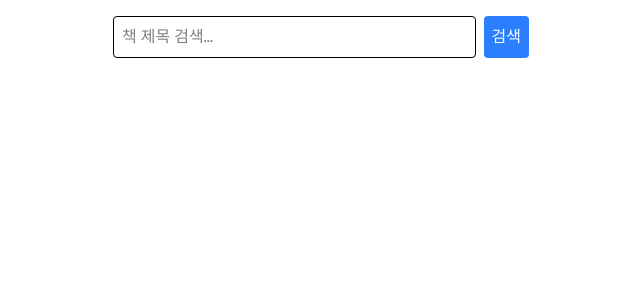
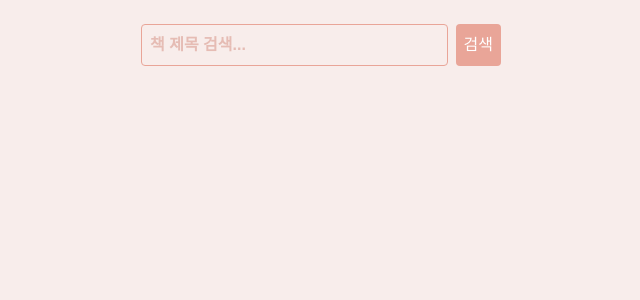
Before and after one commit to moonhigh48/Notion-book-widget, a Next.js app: page / in a window 1280 px wide. Shown: the top 300 px of the page, without its empty margins (319-959 px from the left). Built offline with nearby package versions, Linux system fonts and the light colour scheme.

Commit message:
Update page.tsx
글꼴 변경
전체적인 디자인 변경 - 채색, 여백 등등

```diff
--- a/app/page.tsx
+++ b/app/page.tsx
@@ -7,7 +7,7 @@ export default function BookWidget() {
   const [loading, setLoading] = useState(false);
 
   // 별점 관련 상태 추가
-  const [hover, setHover] = useState(0);
+  const [hover, setHover] = useState({isbn:'', rating:0});
 
   // 1. 검색 함수
   const searchBooks = async () => {
@@ -39,47 +39,61 @@ export default function BookWidget() {
   };
 
   return (
-    <div className="p-4 max-w-md mx-auto font-sans">
+    <div style={{
+      "--color1":"#f8edeb",
+      "--color2":"#e9a598",
+      "--color3":"#d48c7e",
+      "--color4":"#C77B6D",
+      "--color5":"#f3dad6"
+    } as React.CSSProperties}
+    // 검색창 영역
+      className="p-4 bg-[var(--color1)] min-h-screen font-konkon">
+      <div className="px-4 py-2 max-w-98 mx-auto">
         <div className="flex gap-2 mb-4">
           <input
             type="text"
             value={keyword}
             onChange={(e) => setKeyword(e.target.value)}
             placeholder="책 제목 검색..."
-          className="border p-2 flex-1 rounded text-black"
+            className="selection:bg-[var(--color4)] selection:text-white outline-none border border-[var(--color2)]
+            focus:border-[var(--color3)] focus:ring-1 focus:ring-[var(--color3)]
+            p-2 flex-1 rounded text-bold text-[var(--color3)] font-bold"
             onKeyDown={(e) => e.key === 'Enter' && searchBooks()}
           />
-        <button onClick={searchBooks} className="bg-blue-500 text-white p-2 rounded">
+          <button onClick={searchBooks} className={`bg-[var(--color2)] text-white p-2 rounded`}>
             검색
           </button>
         </div>
+      </div>
 
-      {loading && <p className="text-center">검색 중...</p>}
+      {loading && <p className="text-center text-[var(--color4)]">검색 중...</p>}
 
-      <div className="space-y-4">
+      <div className="space-y-4 flex flex-col items-center w-full ">
         {books.map((book: any) => (
-          <div key={book.isbn} className="border p-4 rounded-lg flex flex-col items-center bg-white shadow-sm">
-            <img src={book.cover} alt={book.title} className="w-24 h-36 object-cover mb-2 shadow" />
-            <h3 className="font-bold text-center text-sm line-clamp-2 text-black">{book.title}</h3>
-            <p className="text-xs text-gray-500 mb-3">{book.author}</p>
-
+          <div key={book.isbn} className="border border-[var(--color3)] w-full max-w-90 p-4 rounded-lg flex gap-3 [var(--color1)] shadow-sm items-center">
+            <img src={book.cover} alt={book.title} className="w-20 h-30 object-cover shadow flex-shrink-0"/>
+            <div className="flex flex-col">
+              <h3 className="font-bold text-sm line-clamp-2 text-[var(--color3)] text-center">{book.title}</h3>
+              <p className="text-xs text-[var(--color2)] text-center mb-3">{book.author}</p>
               {/* 별점 저장 UI 부분 */}
-            <div className="flex flex-col items-center border-t pt-3 w-full">
-              <span className="text-xs text-gray-400 mb-1">별점을 클릭하여 저장</span>
+              <div className="flex flex-col items-center border-t border-[var(--color4)] pt-3 w-full">
                 <div className="flex gap-1">
-                {[1, 2, 3, 4, 5].map((star) => (
+                  {[1, 2, 3, 4, 5].map((star) => {
+                    const isHovered = hover.isbn === book.isbn && star <= hover.rating;
+                  return (
                     <button
                       key={star}
-                    className={`text-3xl transition-transform hover:scale-125 ${
-                      star <= hover ? 'text-yellow-400' : 'text-gray-200'
+                      className={`text-2xl transition-transform hover:scale-125 ${
+                        isHovered ? 'text-[var(--color3)]' : 'text-[var(--color5)]'
                       }`}
-                    onMouseEnter={() => setHover(star)}
-                    onMouseLeave={() => setHover(0)}
+                      onMouseEnter={() => setHover({isbn:book.isbn, rating:star})}
+                      onMouseLeave={() => setHover({isbn:'', rating:0})}
                       onClick={() => saveWithRating(book, star)} // 클릭하면 바로 저장 함수 호출!
                     >
                       ★
                     </button>
-                ))}
+                  )})}
+                </div>
               </div>
             </div>
           </div>
```
Lines whose indentation alone changed are shown as unchanged.
